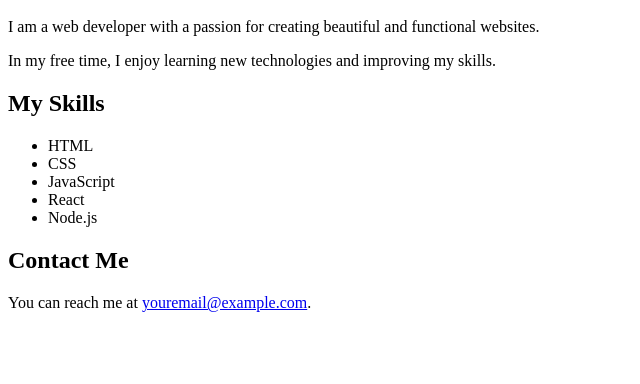
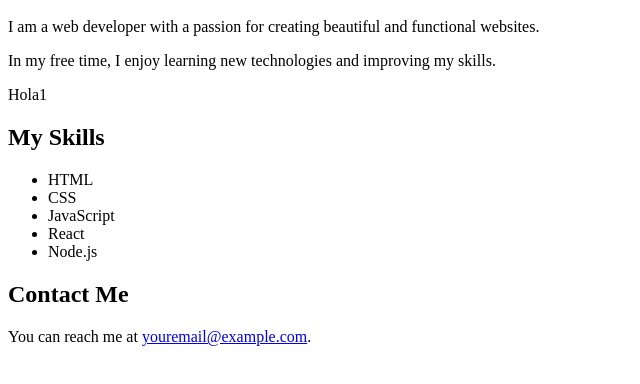
Before and after one commit to alexortigosa879/RA2-PR1-Entorns, a plain HTML site: page contacte.html in a window 1280 px wide. Shown: the part 48-432 px from the top of the page, without its empty margins (0-640 px from the left). Drawn offline with Linux system fonts and the light colour scheme.

Commit message:
Contacte.html acabat

```diff
--- a/contacte.html
+++ b/contacte.html
@@ -7,6 +7,7 @@
         <h1>About Me</h1>
         <p>I am a web developer with a passion for creating beautiful and functional websites.</p>
         <p>In my free time, I enjoy learning new technologies and improving my skills.</p>
+        Hola1
         <div>
             <h2>My Skills</h2>
             <ul>
```
